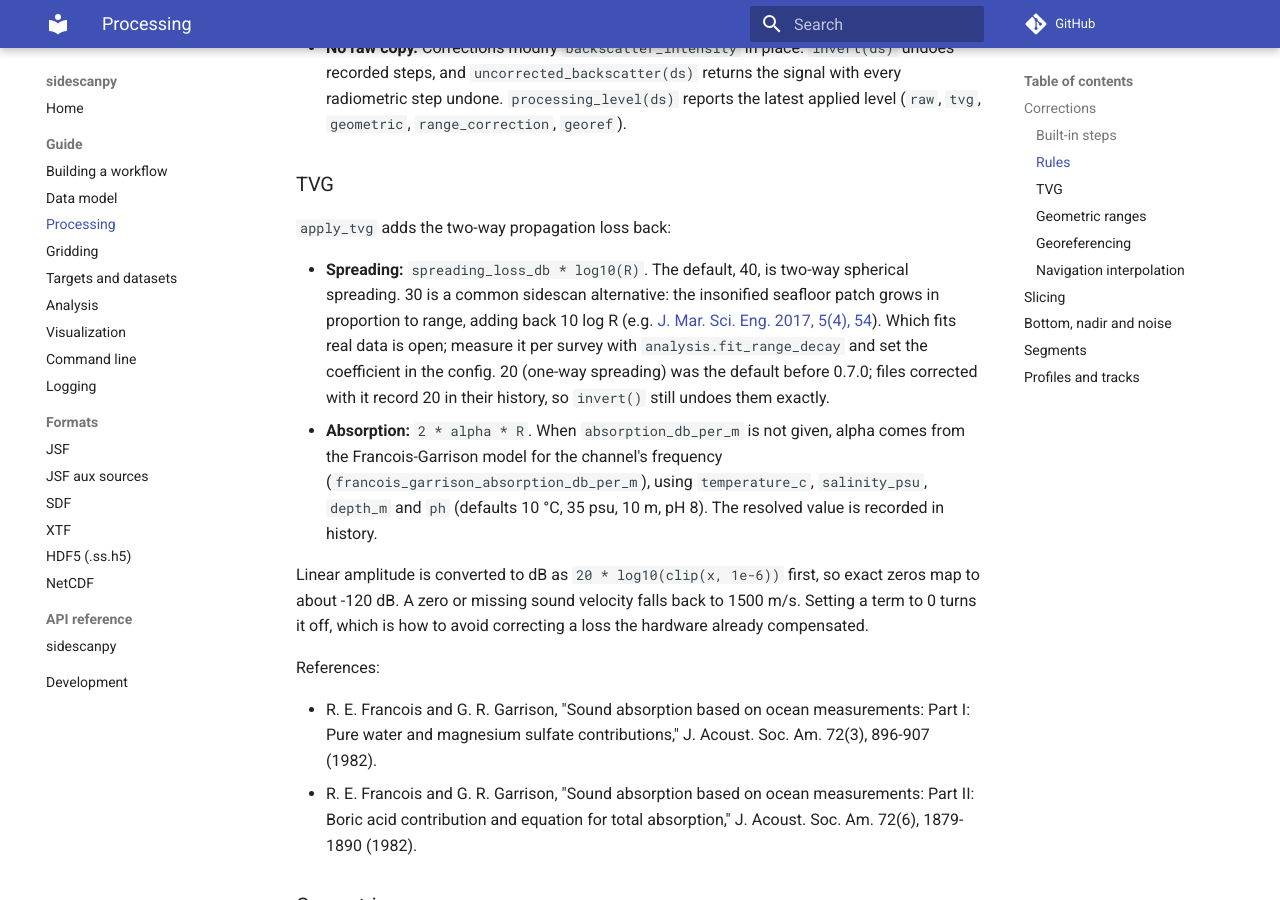
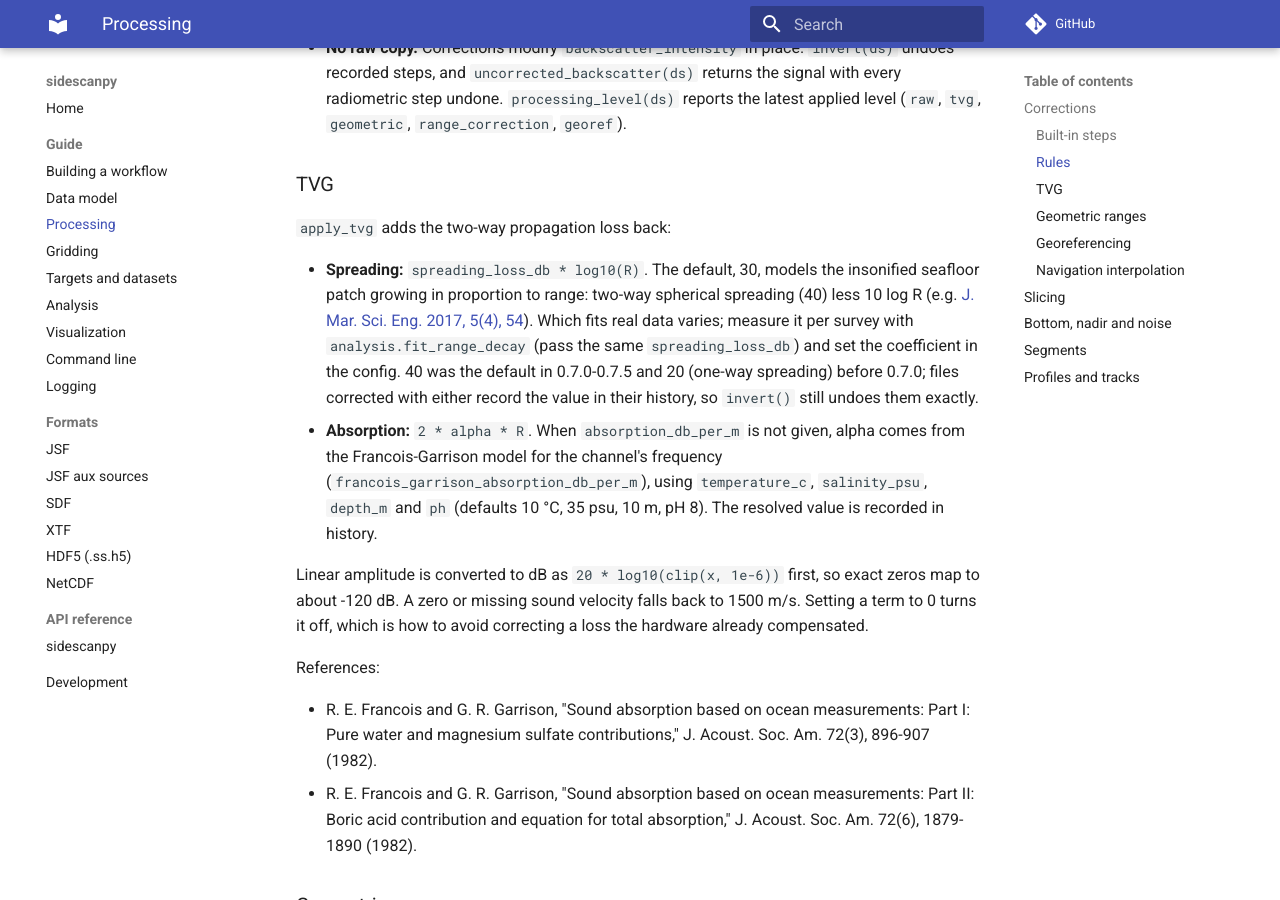
Before and after one commit to rshomberg-research/sidescanpy, an MkDocs documentation site: the page built from docs/processing.md, in a window 1280 px wide and 900 px high, scrolled down 1734 px. Built offline with MkDocs 1.6.1 and Material for MkDocs 9.7.7, drawn with Linux system fonts in a browser that asks for light colours; comment, search, counter and statistics services are not loaded.

Commit message:
feat(processing/radiometric)!: TVG spreading default 30 log R
DEFAULT_SPREADING_LOSS_DB = 30.0 for TVGParams, the tvg step, and the
spreading candidates of fit_tvg_curve / fit_range_decay (was 40).
fit_range_decay takes spreading_loss_db so a fit can match the
correction's coefficient. Pass 40.0 for the previous behaviour.

Co-Authored-By: Claude Opus 5.5 <noreply@anthropic.com>

```diff
--- a/docs/processing.md
+++ b/docs/processing.md
@@ -61,14 +61,15 @@ Steps run in the order given; respecting dependencies is the caller's job
 
 `apply_tvg` adds the two-way propagation loss back:
 
-- **Spreading:** `spreading_loss_db * log10(R)`. The default, 40, is
-  two-way spherical spreading. 30 is a common sidescan alternative: the
-  insonified seafloor patch grows in proportion to range, adding back
-  10 log R (e.g. [J. Mar. Sci. Eng. 2017, 5(4), 54](https://www.mdpi.com/2077-1312/5/4/54)).
-  Which fits real data is open; measure it per survey with
-  `analysis.fit_range_decay` and set the coefficient in the config. 20
-  (one-way spreading) was the default before 0.7.0; files corrected with
-  it record 20 in their history, so `invert()` still undoes them exactly.
+- **Spreading:** `spreading_loss_db * log10(R)`. The default, 30, models
+  the insonified seafloor patch growing in proportion to range: two-way
+  spherical spreading (40) less 10 log R (e.g.
+  [J. Mar. Sci. Eng. 2017, 5(4), 54](https://www.mdpi.com/2077-1312/5/4/54)).
+  Which fits real data varies; measure it per survey with
+  `analysis.fit_range_decay` (pass the same `spreading_loss_db`) and set the
+  coefficient in the config. 40 was the default in 0.7.0-0.7.5 and 20
+  (one-way spreading) before 0.7.0; files corrected with either record the
+  value in their history, so `invert()` still undoes them exactly.
 - **Absorption:** `2 * alpha * R`. When `absorption_db_per_m` is not given,
   alpha comes from the Francois-Garrison model for the channel's
   frequency (`francois_garrison_absorption_db_per_m`), using
```
Also changed, not shown: CHANGELOG.md (+17 -0 lines), CLAUDE.md (+3 -3 lines), 7 other files.
